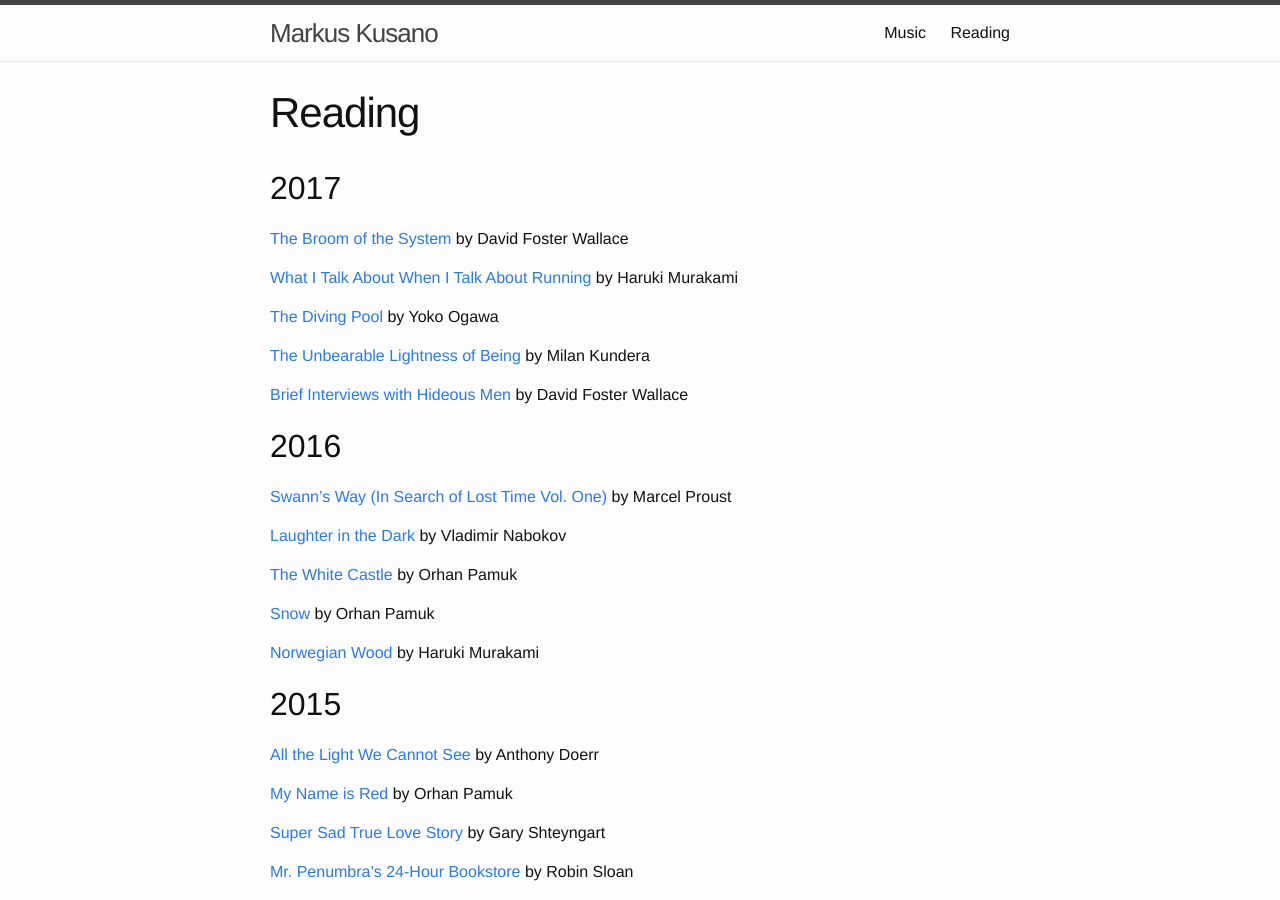
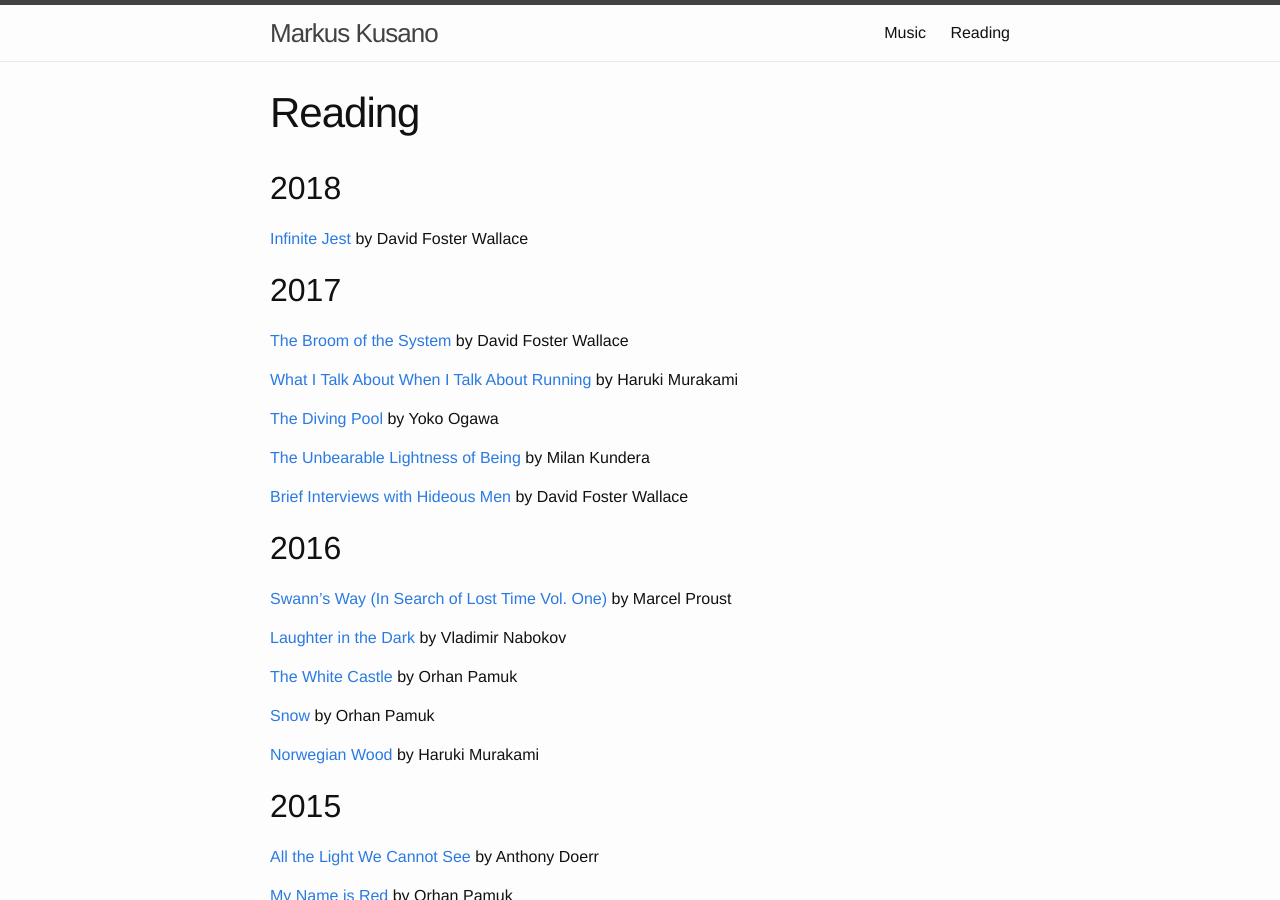
Before and after one commit to markus-kusano/markus-kusano.github.io, a Jekyll site: the page built from reading.markdown, in a window 1280 px wide and 900 px high. Built offline with Jekyll 4.4.1, drawn with Linux system fonts in a browser that asks for light colours.

Commit message:
update reading list

```diff
--- a/reading.markdown
+++ b/reading.markdown
@@ -6,6 +6,10 @@ comments: false
 sharing: false
 footer: false
 ---
+
+## 2018
+
+[Infinite Jest](<https://en.wikipedia.org/wiki/Infinite_Jest>) by David Foster Wallace
 
 ## 2017
 
```
